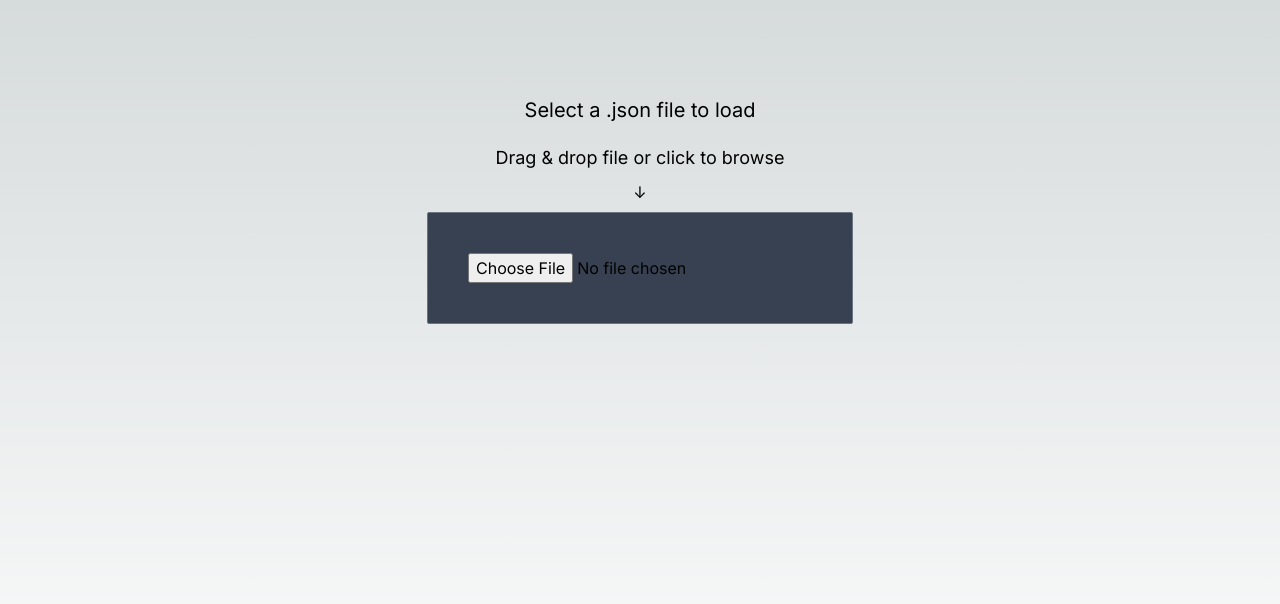
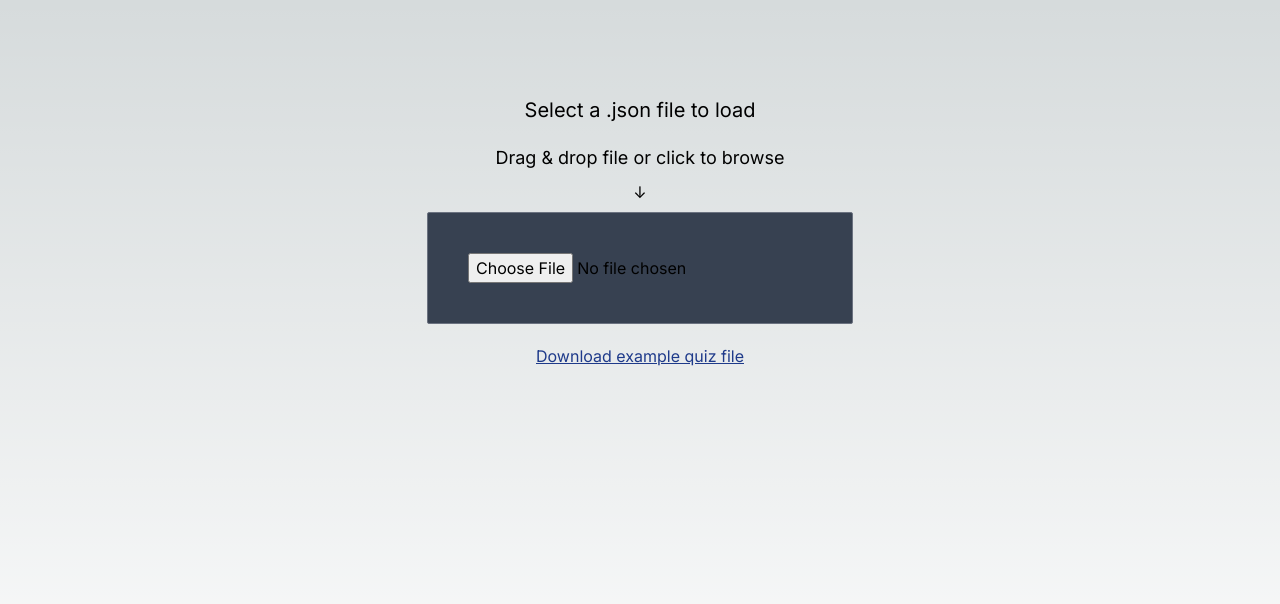
Before and after one commit to jvatt/visa, a Next.js app: page / in a window 1280 px wide. Shown: the top 604 px of the page. Built offline with nearby package versions, Linux system fonts and the light colour scheme.

Commit message:
Add download button for example quiz file

```diff
--- a/src/components/MainView.tsx
+++ b/src/components/MainView.tsx
@@ -37,6 +37,9 @@ function MainView() {
           </QuizButton>
         )}
         {error && <div className="text-red-900">{error}</div>}
+        <a className="text-blue-900 underline" href="visa/example_quiz.json">
+          Download example quiz file
+        </a>
       </div>
     );
   } else {
```
Also changed, not shown: public/example_quiz.json (renamed from src/res/test_quiz.json).
